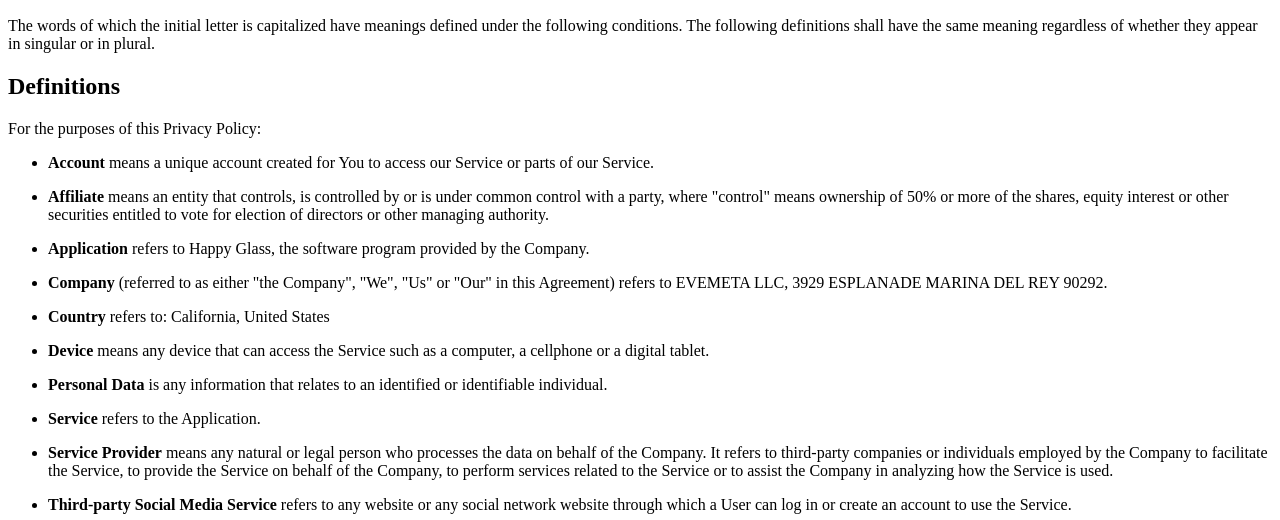
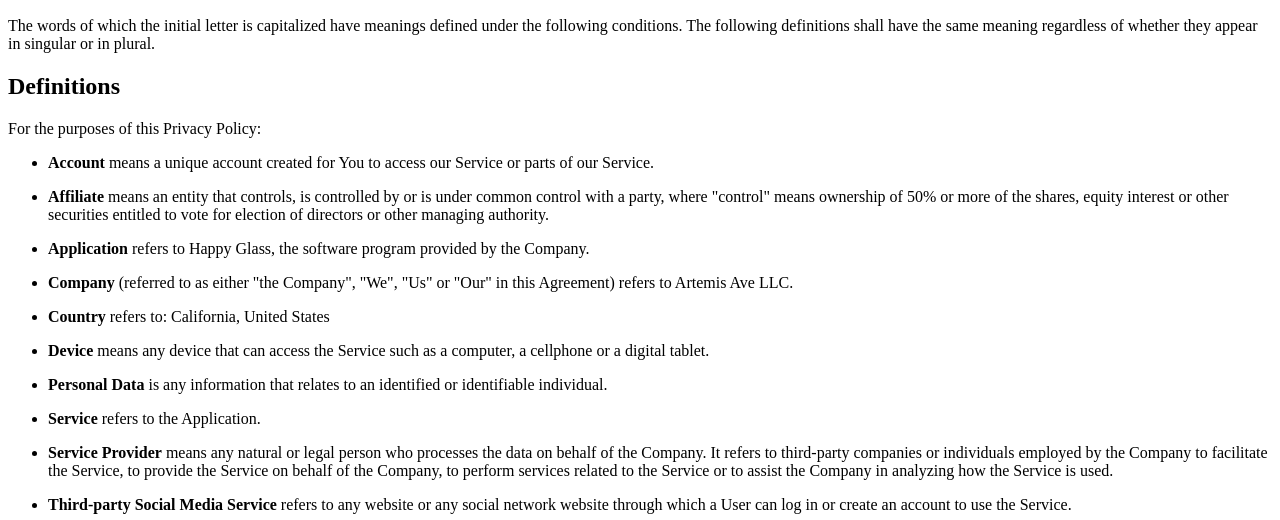
Before and after one commit to Sharkbunny/Artemis-Ave-LLC-Privacy-Policy, a plain HTML site: page index.html in a window 1280 px wide. Shown: the part 280-800 px from the top of the page. Drawn offline with Linux system fonts and the light colour scheme.

Commit message:
Artemis avenue llc changed from Evemeta llc

```diff
--- a/index.html
+++ b/index.html
@@ -18,7 +18,7 @@
 <p><strong>Application</strong> refers to Happy Glass, the software program provided by the Company.</p>
 </li>
 <li>
-<p><strong>Company</strong> (referred to as either &quot;the Company&quot;, &quot;We&quot;, &quot;Us&quot; or &quot;Our&quot; in this Agreement) refers to EVEMETA LLC, 3929 ESPLANADE MARINA DEL REY 90292.</p>
+<p><strong>Company</strong> (referred to as either &quot;the Company&quot;, &quot;We&quot;, &quot;Us&quot; or &quot;Our&quot; in this Agreement) refers to Artemis Ave LLC.</p>
 </li>
 <li>
 <p><strong>Country</strong> refers to: California, United States</p>
```
